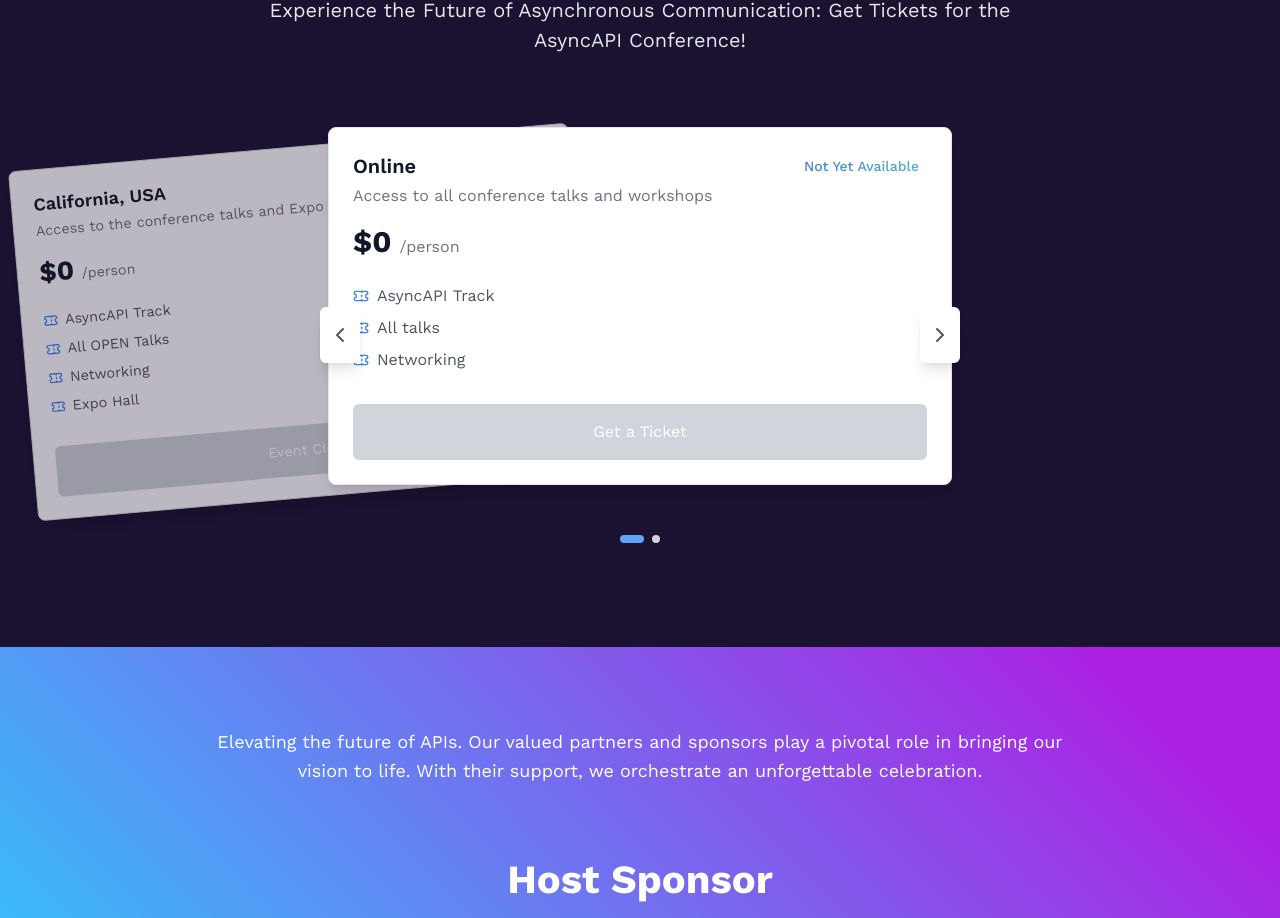
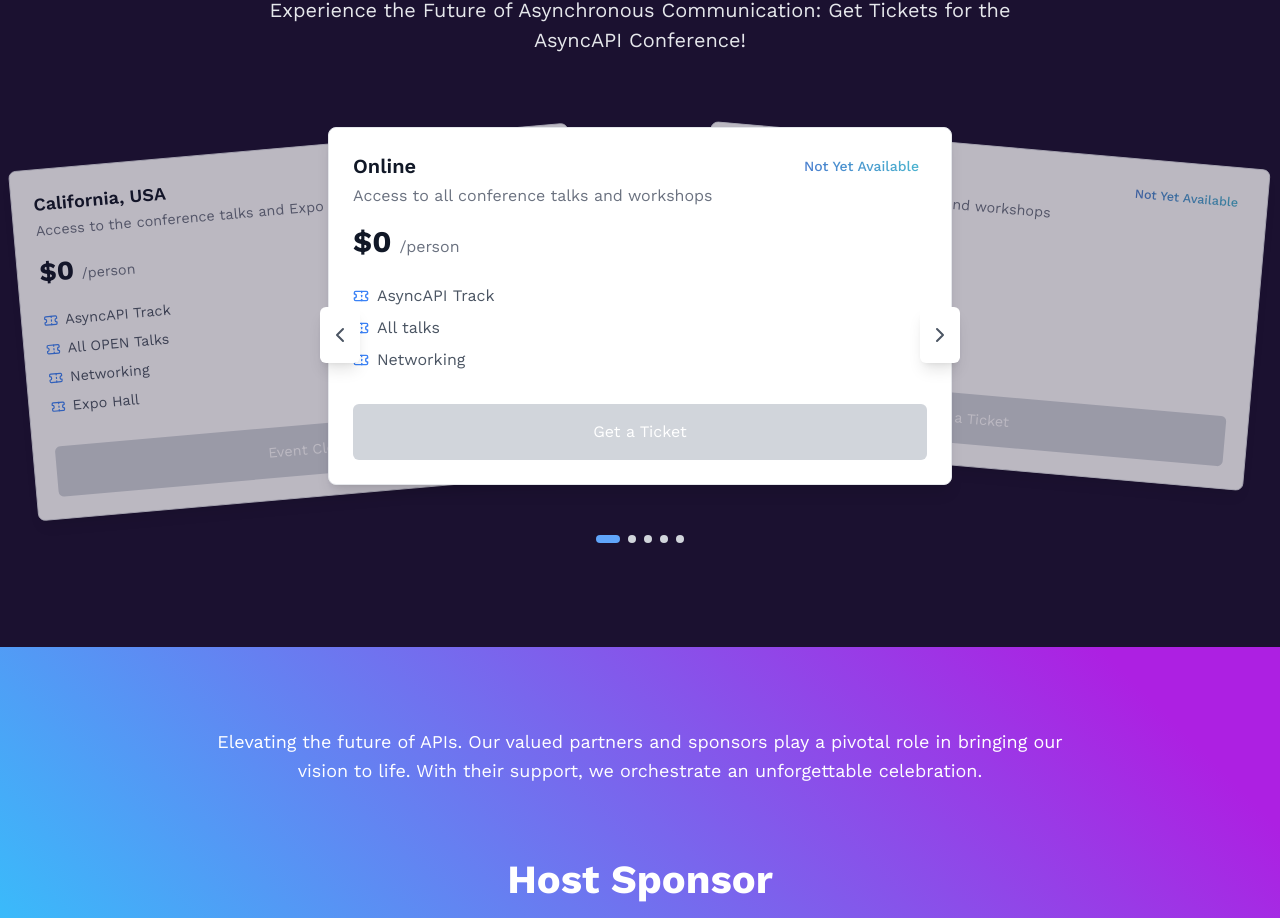
Before and after one commit to asyncapi/conference-website, a Next.js app: page / in a window 1280 px wide. Shown: the part 4448-5366 px from the top of the page. Built offline with nearby package versions, Linux system fonts and the light colour scheme.

Commit message:
fix: add ticket entries for 2026 venues and handle undefined ticket

```diff
--- a/config/tickets.json
+++ b/config/tickets.json
@@ -20,5 +20,38 @@
     "available": 100,
     "eventDate": "2026-10-28T00:00:00.000Z",
     "benefits": ["AsyncAPI Track", "All talks", "Networking"]
-  }
+  },
+  {
+  "id": 3,
+  "type": "Amsterdam",
+  "price": 0,
+  "url": null,
+  "description": "Access to all conference talks and workshops",
+  "status": "Not Yet Available",
+  "available": 100,
+  "eventDate": "2026-06-09T00:00:00.000Z",
+  "benefits": ["AsyncAPI Track", "All talks", "Networking"]
+},
+{
+  "id": 4,
+  "type": "London",
+  "price": 0,
+  "url": null,
+  "description": "Access to all conference talks and workshops",
+  "status": "Not Yet Available",
+  "available": 100,
+  "eventDate": "2026-09-30T00:00:00.000Z",
+  "benefits": ["AsyncAPI Track", "All talks", "Networking"]
+},
+{
+  "id": 5,
+  "type": "Paris",
+  "price": 0,
+  "url": null,
+  "description": "Access to all conference talks and workshops",
+  "status": "Not Yet Available",
+  "available": 100,
+  "eventDate": "2026-12-01T00:00:00.000Z",
+  "benefits": ["AsyncAPI Track", "All talks", "Networking"]
+}
 ]
--- a/pages/venue/[id].tsx
+++ b/pages/venue/[id].tsx
@@ -38,7 +38,7 @@ export async function getStaticProps({ params }: GetStaticPropsContext) {
   const cityTicket = tickets.filter((ticket) => ticket.type.includes(cityName));
   currentCity.speakers = citySpeakers;
   currentCity.agenda = cityAgenda;
-  currentCity.ticket = cityTicket[0];
+  currentCity.ticket = cityTicket[0] ?? null;
   return {
     props: {
       city: currentCity,
```
